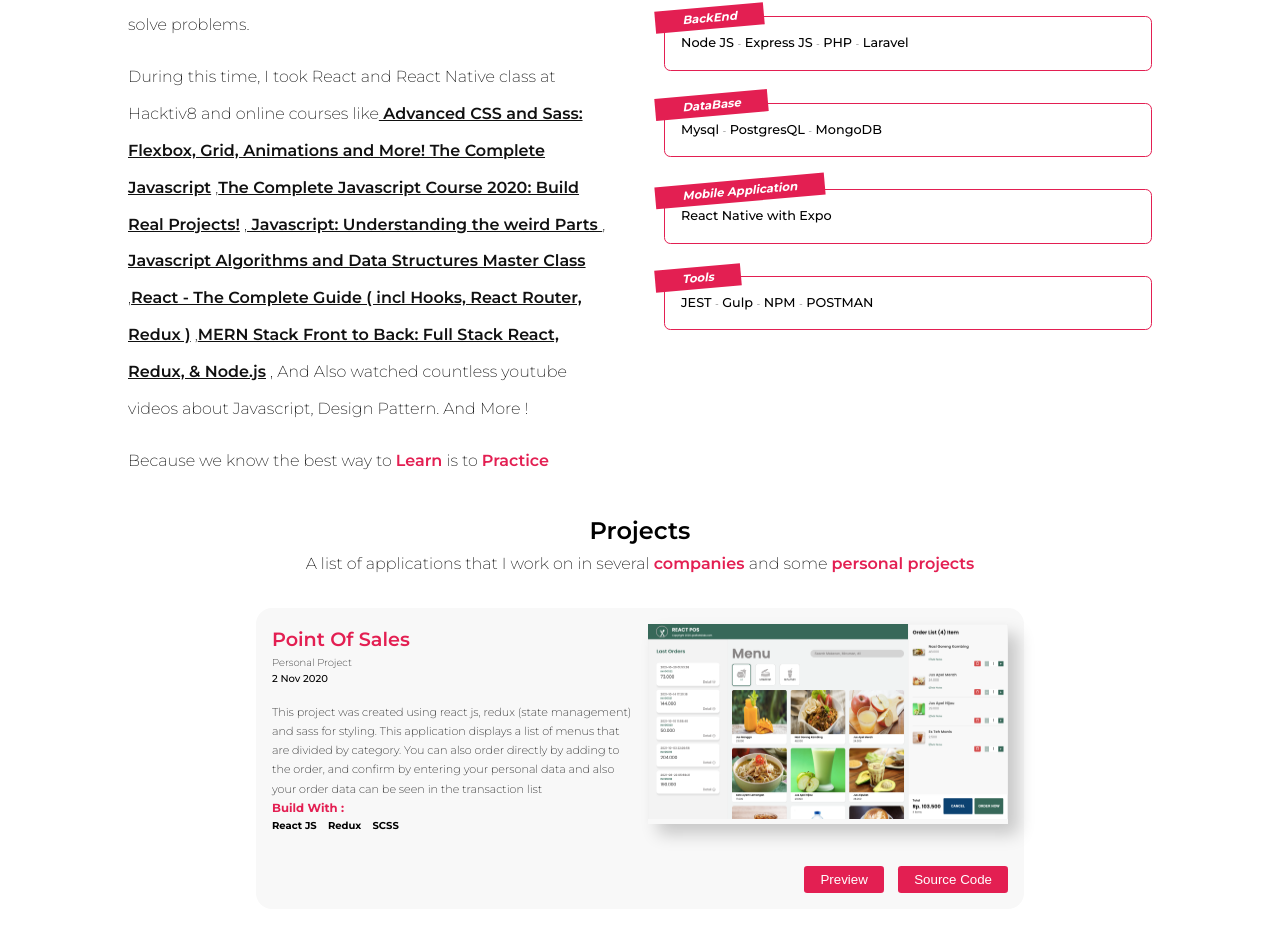
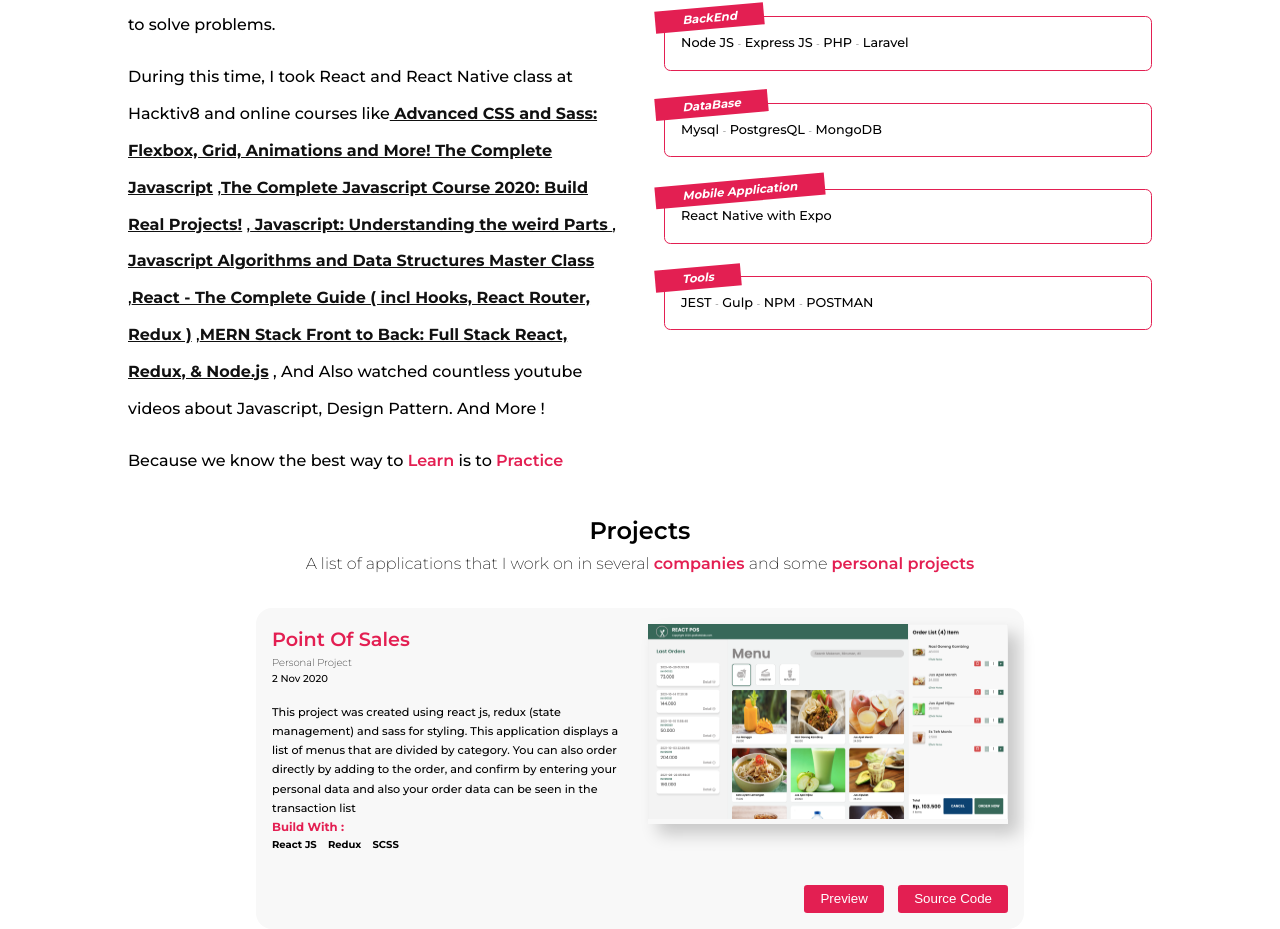
Before and after one commit to wahyualfarisi/portfolio, a Next.js app: page / in a window 1280 px wide. Shown: the part 714-1643 px from the top of the page. Built offline with nearby package versions, Linux system fonts and the light colour scheme.

Commit message:
change color

```diff
--- a/components/about/About.module.scss
+++ b/components/about/About.module.scss
@@ -26,6 +26,7 @@
         &_text {
             line-height: 2.3rem;
             font-size: 1rem;
+            font-weight: 500;
 
             &:not(:last-child){
                 margin-bottom: 1rem;
--- a/components/project/Project.module.scss
+++ b/components/project/Project.module.scss
@@ -67,7 +67,7 @@
             &_info {
                 line-height: 1.2rem;
                 font-size: .7rem;
-                font-weight: 300;
+                font-weight: 500;
             }
             & > h3 {
                 color: var(--color-primary);
--- a/styles/globals.scss
+++ b/styles/globals.scss
@@ -41,5 +41,5 @@ body {
 }
 .text_underline {
   color: var(--color-text-dark);
-  font-weight: 600;
+  font-weight: 700;
 }
```
